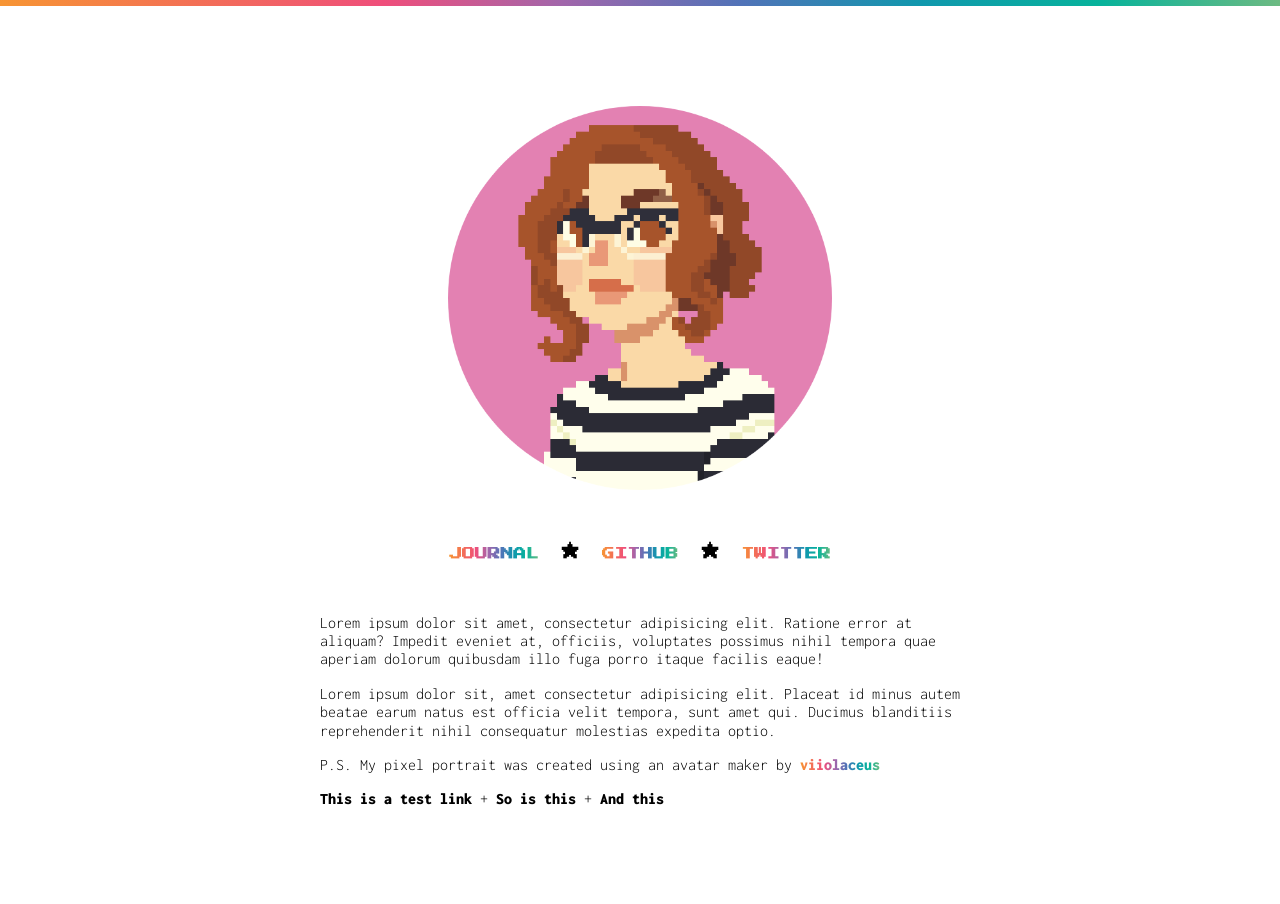
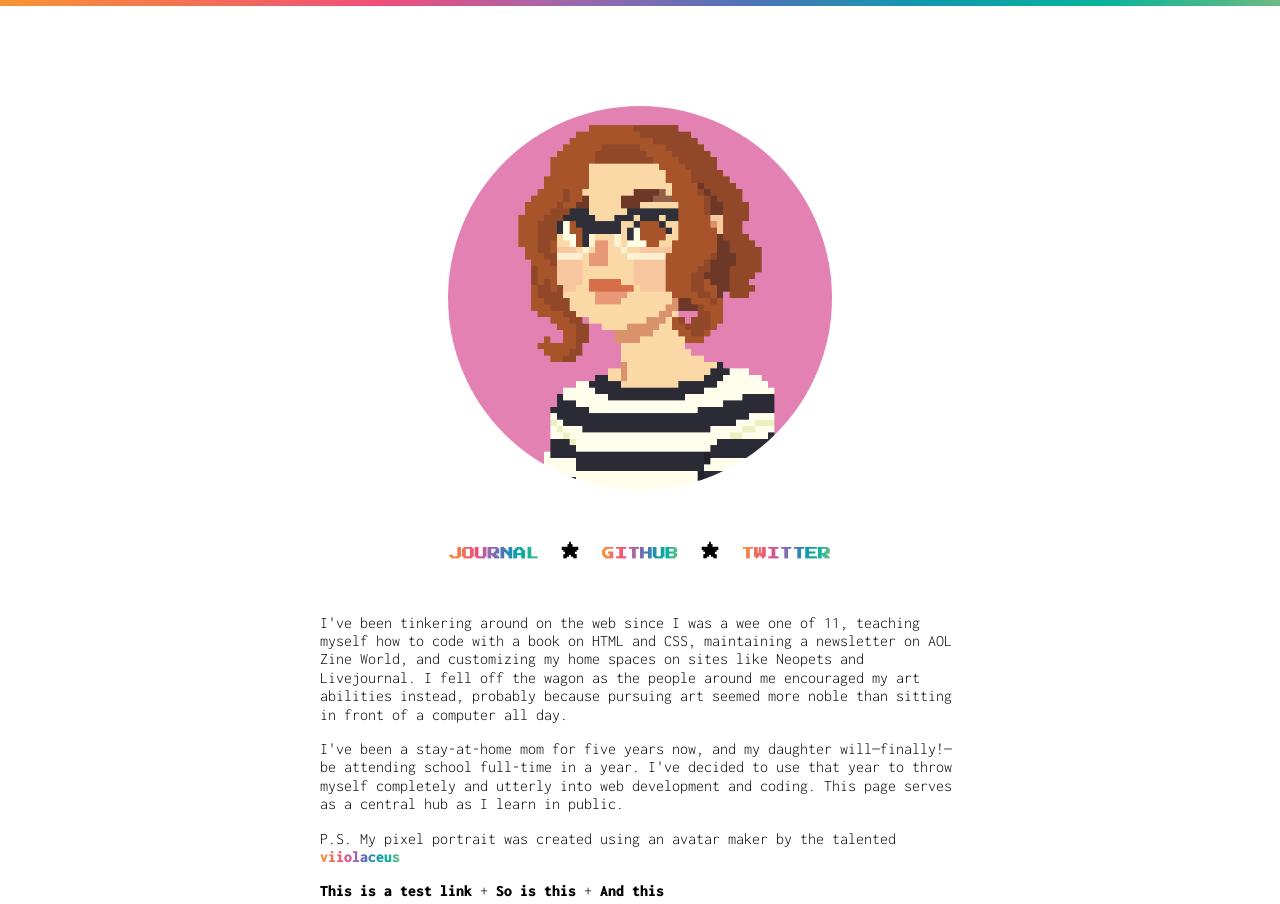
Before and after one commit to maudlinmandrake/jennymikacdev, a website: page index.html in a window 1280 px wide. Shown: the top 904 px of the page. Drawn offline with nearby package versions, Linux system fonts and the light colour scheme.

Commit message:
Update about me

```diff
--- a/index.html
+++ b/index.html
@@ -34,9 +34,9 @@
             <a class="rainbow-text" href="journal.html">journal</a> <img src="img/star.png"> <a class="rainbow-text" href="http://www.github.com/maudlinmandrake">github</a> <img src="img/star.png"> <a class="rainbow-text" href="http://www.twitter.com/jennymikac">twitter</a>
         </div>
         <div class="about">
-            <p>Lorem ipsum dolor sit amet, consectetur adipisicing elit. Ratione error at aliquam? Impedit eveniet at, officiis, voluptates possimus nihil tempora quae aperiam dolorum quibusdam illo fuga porro itaque facilis eaque!</p>
-            <p>Lorem ipsum dolor sit, amet consectetur adipisicing elit. Placeat id minus autem beatae earum natus est officia velit tempora, sunt amet qui. Ducimus blanditiis reprehenderit nihil consequatur molestias expedita optio.</p>
-            <p>P.S. My pixel portrait was created using an avatar maker by <a class="rainbow-text" href="https://twitter.com/viiolaceus">viiolaceus</a></p>
+            <p>I've been tinkering around on the web since I was a wee one of 11, teaching myself how to code with a book on HTML and CSS, maintaining a newsletter on AOL Zine World, and customizing my home spaces on sites like Neopets and Livejournal. I fell off the wagon as the people around me encouraged my art abilities instead, probably because pursuing art seemed more noble than sitting in front of a computer all day.</p>
+            <p>I've been a stay-at-home mom for five years now, and my daughter will—finally!—be attending school full-time in a year. I've decided to use that year to throw myself completely and utterly into web development and coding. This page serves as a central hub as I learn in public.</p>
+            <p>P.S. My pixel portrait was created using an avatar maker by the talented <a class="rainbow-text" href="https://twitter.com/viiolaceus">viiolaceus</a></p>
             <p><a href="">This is a test link</a> + <a href="">So is this</a> + <a href="">And this</a></p>
         </div>
 
```
